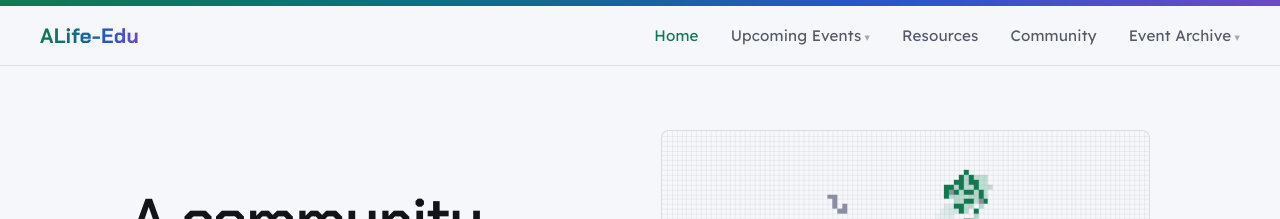
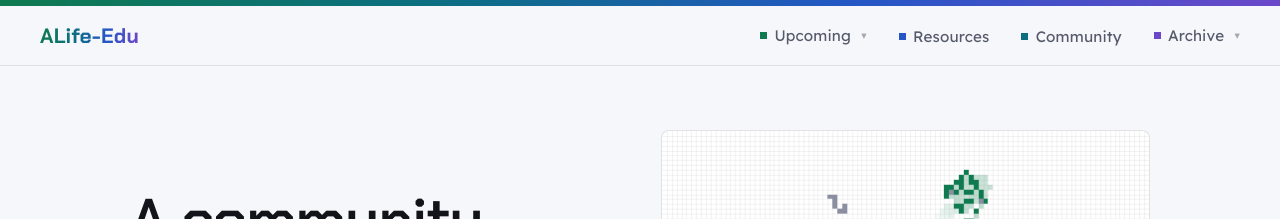
Before and after one commit to alife-edu/alife-edu.github.io, a Jekyll site: the page built from index.html, in a window 1280 px wide and 1400 px high. Shown: the top 219 px of the window. Built offline with Jekyll 4.4.1, drawn with Linux system fonts in a browser that asks for light colours; some of the changed text lies outside the part shown.

Commit message:
Finish the C1 details: colour-keyed nav, chip key, white Life panel in light mode
- Nav: each section link starts with a small square in its meaning colour, and
  the labels are shortened to Upcoming / Resources / Community / Archive. The
  wordmark is the link home, so the separate Home link is gone. The current
  page's link is shown in full-strength text rather than green.
- Home page: a row of colour-key chips under the cards (Upcoming, Resources,
  Community, Archive). Each is a link; Archive opens the archive dialog.
- Light theme: the Life panel sits on white (--panel), as in the C1 mock.

```diff
--- a/_includes/nav.html
+++ b/_includes/nav.html
@@ -4,11 +4,10 @@
 <nav>
   <a href="index.html" class="nav-brand">ALife-Edu</a>
   <ul class="nav-links">
-    <li><a href="index.html"{% if page.url == '/' %} class="active"{% endif %}>Home</a></li>
 
     {% if upcoming_events.size > 0 %}
     <li class="nav-has-sub">
-      <a href="index.html#events">Upcoming Events</a>
+      <a href="index.html#events"><i class="nav-dot c-up" aria-hidden="true"></i>Upcoming</a>
       <ul class="nav-sub">
         {% for e in upcoming_events %}
         {% assign href = e.event_url | default: e.url | remove_first: "/" %}
@@ -24,12 +23,12 @@
     </li>
     {% endif %}
 
-    <li><a href="resources.html"{% if page.url == '/resources.html' %} class="active"{% endif %}>Resources</a></li>
-    <li><a href="community.html"{% if page.url == '/community.html' %} class="active"{% endif %}>Community</a></li>
+    <li><a href="resources.html"{% if page.url == '/resources.html' %} class="active"{% endif %}><i class="nav-dot c-res" aria-hidden="true"></i>Resources</a></li>
+    <li><a href="community.html"{% if page.url == '/community.html' %} class="active"{% endif %}><i class="nav-dot c-com" aria-hidden="true"></i>Community</a></li>
 
     {% if past_events.size > 0 %}
     <li class="nav-has-sub">
-      <a href="#">Event Archive</a>
+      <a href="#"><i class="nav-dot c-arch" aria-hidden="true"></i>Archive</a>
       <ul class="nav-sub">
         {% for e in past_events %}
         {% assign href = e.event_url | default: e.url | remove_first: "/" %}
--- a/css/base.css
+++ b/css/base.css
@@ -23,6 +23,7 @@
 :root {
   color-scheme: dark;
   --bg: #0e0f14;
+  --panel: #0e0f14;                 /* Life panel background */
   --surface: #171922;
   --surface2: #1e212c;
   --border: rgba(255,255,255,0.08);
@@ -70,6 +71,7 @@
   :root {
     color-scheme: light;
     --bg: #f6f7fb;
+    --panel: #ffffff;
     --surface: #ffffff;
     --surface2: #eef0f6;
     --border: rgba(19,20,26,0.10);
--- a/css/blocks.css
+++ b/css/blocks.css
@@ -331,3 +331,15 @@ main.event-page { padding-top: 2.5rem; }
 .home-cards .card { padding: 1.6rem 1.75rem; }
 .home-cards .card-title { font-size: 1.25rem; }
 .home-cards .card-body { margin-bottom: 1.25rem; }
+
+/* Colour key under the home page cards: one chip per meaning */
+.meaning-key { list-style: none; display: flex; flex-wrap: wrap; gap: 0.5rem; margin-top: 1rem; }
+.meaning-key .chip {
+  display: inline-flex; align-items: center; gap: 0.45rem;
+  padding: 0.3rem 0.8rem; border-radius: 999px; border: 0;
+  font: 500 0.8rem/1.4 var(--font-body); text-decoration: none; cursor: pointer;
+  color: var(--m); background: color-mix(in srgb, var(--m) var(--pill), transparent);
+  transition: background 0.18s;
+}
+.meaning-key .chip i { width: 7px; height: 7px; background: var(--m); }
+.meaning-key .chip:hover, .meaning-key .chip:focus-visible { background: color-mix(in srgb, var(--m) calc(var(--pill) + 10%), transparent); }
--- a/css/home-hero.css
+++ b/css/home-hero.css
@@ -23,7 +23,7 @@
 /* Site colours for the Life panel (defaults are in life/panel.css). Each link block
    takes the colour of what it opens. */
 .life-panel.life-home {
-  --life-bg: var(--bg);
+  --life-bg: var(--panel);
   --life-word: var(--text);
   --life-live: var(--up);
   --life-ui: var(--text);
--- a/css/nav.css
+++ b/css/nav.css
@@ -41,7 +41,10 @@ nav {
   transition: color 0.2s;
 }
 .nav-links a:hover { color: var(--text); }
-.nav-links a.active { color: var(--accent); }
+/* Colour key: a small square in each section's meaning colour (see css/base.css) */
+.nav-links > li > a { display: inline-flex; align-items: center; gap: 0.45rem; }
+.nav-dot { width: 7px; height: 7px; background: var(--m); flex: none; }
+.nav-links a.active { color: var(--text); font-weight: 500; }
 .nav-links a.active--gold { color: var(--up); }
 
 /* ── Dropdown subnav ─────────────────────────────────── */
--- a/index.html
+++ b/index.html
@@ -70,6 +70,13 @@ extra_css:
         <div class="card-link">Join the conversation ↗</div>
       </a>
     </div>
+
+    <ul class="meaning-key" aria-label="Colour key">
+      <li><a class="chip c-up" href="#events"><i aria-hidden="true"></i>Upcoming</a></li>
+      <li><a class="chip c-res" href="resources.html"><i aria-hidden="true"></i>Resources</a></li>
+      <li><a class="chip c-com" href="community.html"><i aria-hidden="true"></i>Community</a></li>
+      <li><button type="button" class="chip c-arch" data-open-dialog="dlg-archive"><i aria-hidden="true"></i>Archive</button></li>
+    </ul>
   </section>
 
   <!-- MISSION -->
--- a/js/home-life-links.js
+++ b/js/home-life-links.js
@@ -17,6 +17,14 @@
     d.showModal();
   });
 
+  // Other controls on the page (the colour key's Archive chip) can open a dialog directly.
+  Array.prototype.forEach.call(document.querySelectorAll('[data-open-dialog]'), function (b) {
+    b.addEventListener('click', function () {
+      var d = document.getElementById(b.getAttribute('data-open-dialog'));
+      if (d && d.showModal) d.showModal();
+    });
+  });
+
   // Close buttons, clicks on the backdrop, and in-page links inside a dialog close it.
   Array.prototype.forEach.call(document.querySelectorAll('dialog.block-modal'), function (d) {
     d.querySelector('.bm-close').addEventListener('click', function () { d.close(); });
```
